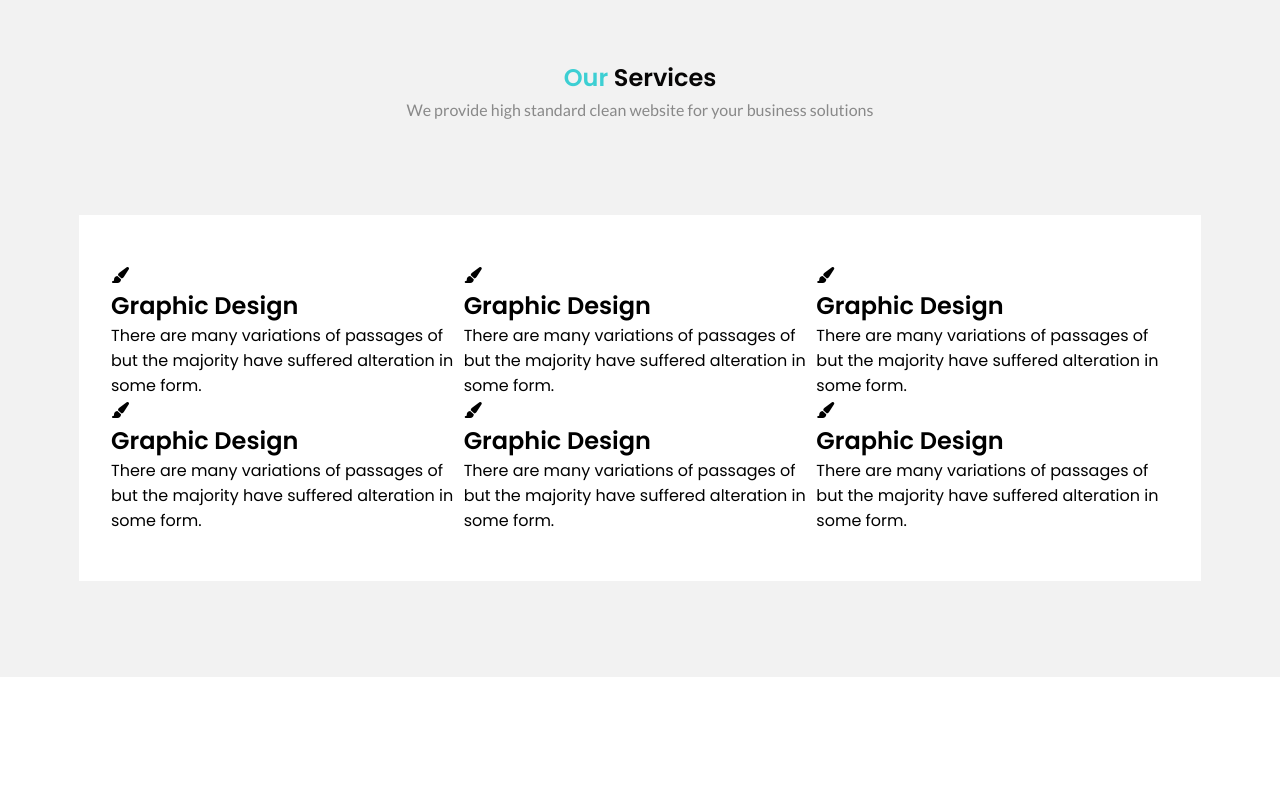
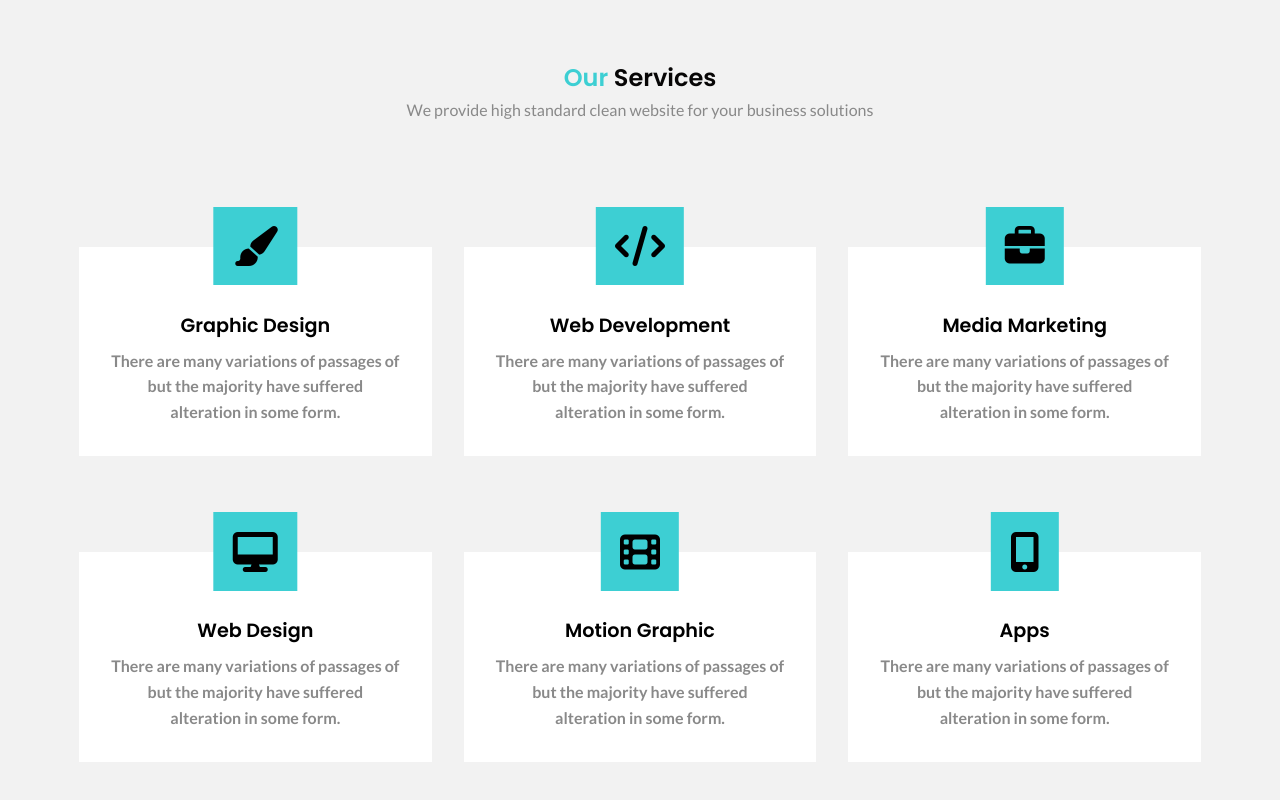
Before and after one commit to Lavishsaini10/Portfolio-Website, a plain HTML site: page index.html in a window 1280 px wide. Shown: the part 1611-2411 px from the top of the page. Before the commit the page ends 2288 px from the top, so only its background shows below. Drawn offline with Linux system fonts and the light colour scheme.

Commit message:
Layout design or create a icon

```diff
--- a/css/style.css
+++ b/css/style.css
@@ -178,7 +178,7 @@ padding: 0.5rem;
 .section-heading + p{
   color: var(--ternary);
   font-family: 'Lato', sans-serief;
-  margin-bottom: 6rem;
+  margin-bottom: 8rem;
   text-align: center;
 }
 
@@ -188,19 +188,46 @@ section.services{
 section.services .card-wrapper{
   display: grid;
   grid-template-columns: repeat(3,1fr);
+  grid-column-gap: 2rem;
+  grid-row-gap: 6rem;
 }
 
-/* section.services .card-wrapper{
-  column-width: 2rem;
-} */
-
-section.services .card-wrapper{
+section.services .card-wrapper .card{
+  position: relative;
   background: var(--pure);
-  padding: 3rem 2rem;
+  padding: 5rem 2rem 2rem 2rem;
+  padding-top: 4rem;
+  text-align: center;
+  transition: all .3s ease;
 }
 
+section.services .card-wrapper .card i{
+  font-size: 2.5rem;
+  background-color: var(--primary);
+  position: absolute;
+  top: -2.5rem;
+  left: 50%;
+  transform: translateX(-50%);
+  padding: 1.2rem;
+}
 
-section.services .card-wrapper .card img{
-  position: absolute;
+section.services .card-wrapper .card h2{
+  font-weight: 700;
+  font-size: 1.2rem;
+  margin-bottom: 0.5rem;
+}
 
+section.services .card-wrapper .card p{
+  font-family: 'LAto', sans-serif;
+  color: var(--ternary);
+  line-height: 1.6rem;
+  font-weight: 600;
 }
+
+section.services .card-wrapper .card:hover{
+  background: var(--dark);
+}
+
+section.services .card-wrapper .card:hover h2, section.services .card-wrapper .card:hover p{
+  color: var(--pure);
+}
--- a/index.html
+++ b/index.html
@@ -97,32 +97,32 @@
                     </p>
                 </div>
                 <div class="card">
-                    <i class="fa fa-paint-brush" aria-hidden="true"></i>
-                    <h2>Graphic Design</h2>
+                    <i class="fa-solid fa-code"></i>
+                    <h2>Web Development</h2>
                     <p>There are many variations of passages of but the majority have suffered alteration in some form.
                     </p>
                 </div>
                 <div class="card">
-                    <i class="fa fa-paint-brush" aria-hidden="true"></i>
-                    <h2>Graphic Design</h2>
+                    <i class="fa-solid fa-briefcase"></i>
+                    <h2>Media Marketing</h2>
                     <p>There are many variations of passages of but the majority have suffered alteration in some form.
                     </p>
                 </div>
                 <div class="card">
-                    <i class="fa fa-paint-brush" aria-hidden="true"></i>
-                    <h2>Graphic Design</h2>
+                    <i class="fa-solid fa-desktop"></i>
+                    <h2>Web Design</h2>
                     <p>There are many variations of passages of but the majority have suffered alteration in some form.
                     </p>
                 </div>
                 <div class="card">
-                    <i class="fa fa-paint-brush" aria-hidden="true"></i>
-                    <h2>Graphic Design</h2>
+                    <i class="fa-solid fa-film"></i>
+                    <h2>Motion Graphic</h2>
                     <p>There are many variations of passages of but the majority have suffered alteration in some form.
                     </p>
                 </div>
                 <div class="card">
-                    <i class="fa fa-paint-brush" aria-hidden="true"></i>
-                    <h2>Graphic Design</h2>
+                    <i class="fa-solid fa-mobile-screen-button"></i>
+                    <h2>Apps</h2>
                     <p>There are many variations of passages of but the majority have suffered alteration in some form.
                     </p>
                 </div>
```
